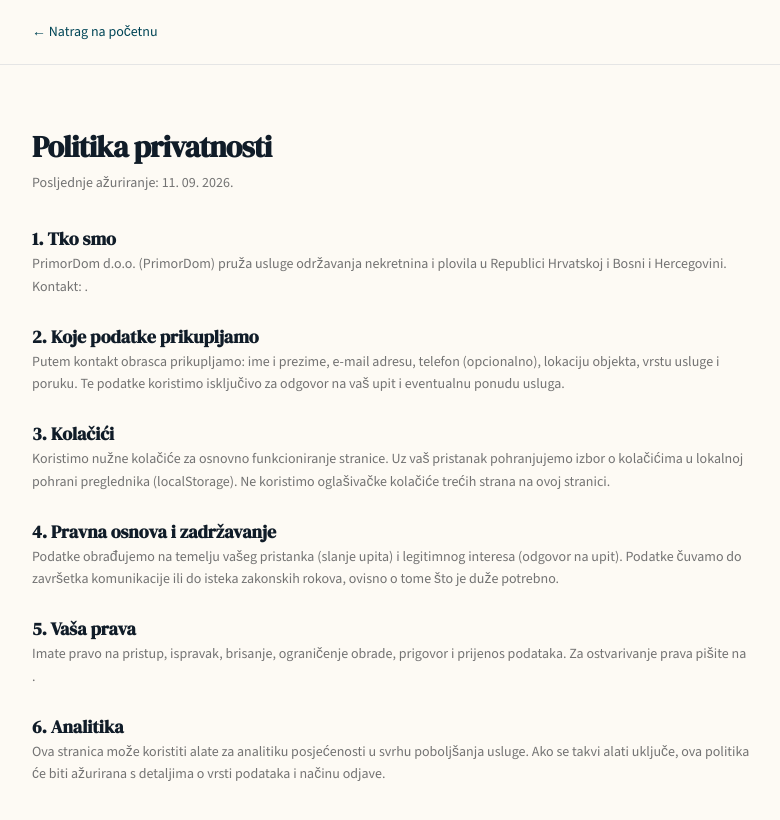
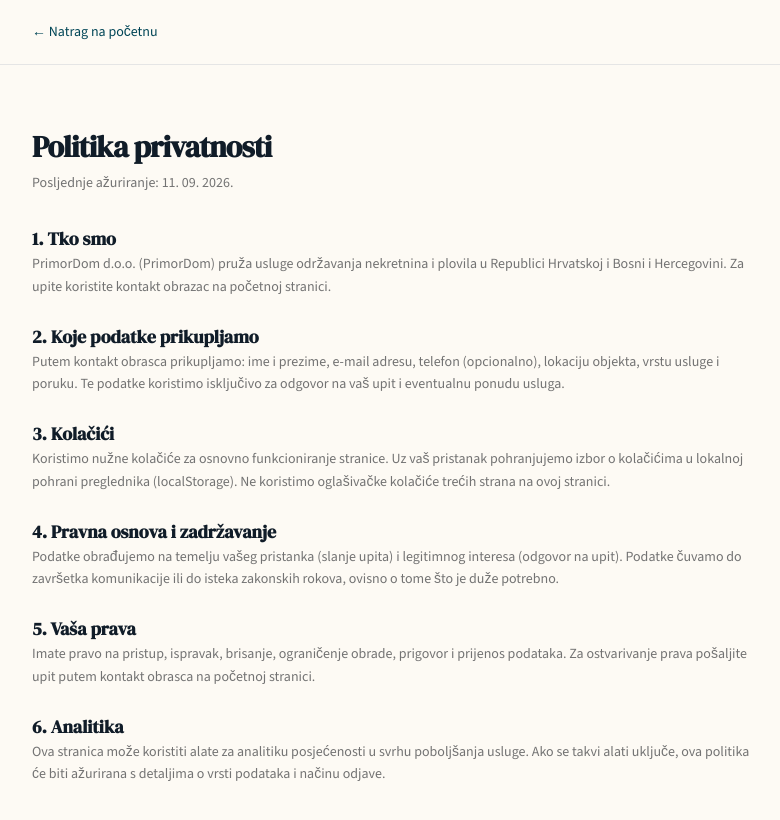
Before and after one commit to luka-006/primordom, a Next.js app: page /privatnost in a window 1280 px wide. Shown: the top 820 px of the page, without its empty margins (248-1028 px from the left). Built offline with nearby package versions, Linux system fonts and the light colour scheme; no server answers.

Commit message:
Sync PrimorDom site part 2

```diff
--- a/src/app/privatnost/page.tsx
+++ b/src/app/privatnost/page.tsx
@@ -4,7 +4,7 @@
 
 export const metadata: Metadata = {
   title: "Politika privatnosti",
-  description: `Politika privatnosti i kolačića — ${siteConfig.name}`,
+  description: `Politika privatnosti i kolačića, ${siteConfig.name}`,
 };
 
 export default function PrivacyPage() {
@@ -30,7 +30,7 @@
             <p>
               {siteConfig.legalName} ({siteConfig.name}) pruža usluge održavanja
               nekretnina i plovila u Republici Hrvatskoj i Bosni i Hercegovini.
-              Kontakt: {siteConfig.email}.
+              Za upite koristite kontakt obrazac na početnoj stranici.
             </p>
           </section>
 
@@ -68,11 +68,8 @@
             <h2 className="text-lg font-semibold text-foreground">5. Vaša prava</h2>
             <p>
               Imate pravo na pristup, ispravak, brisanje, ograničenje obrade,
-              prigovor i prijenos podataka. Za ostvarivanje prava pišite na{" "}
-              <a href={`mailto:${siteConfig.email}`} className="text-primary hover:underline">
-                {siteConfig.email}
-              </a>
-              .
+              prigovor i prijenos podataka. Za ostvarivanje prava pošaljite upit
+              putem kontakt obrasca na početnoj stranici.
             </p>
           </section>
 
--- a/src/components/contact-form.tsx
+++ b/src/components/contact-form.tsx
@@ -145,7 +145,8 @@
       </Button>
 
       <p className="text-xs text-muted-foreground">
-        Slanjem upita potvrđujete da ste pročitali <a href="/privatnost" className="underline underline-offset-2 hover:text-foreground">politiku privatnosti</a>.
+        Slanjem upita potvrđujete da ste pročitali{" "}
+        <a href="/privatnost" className="underline underline-offset-2 hover:text-foreground">politiku privatnosti</a>.
       </p>
     </form>
   );
--- a/src/components/cookie-banner.tsx
+++ b/src/components/cookie-banner.tsx
@@ -44,7 +44,8 @@
         <div className="flex-1 space-y-3">
           <p className="text-sm font-medium text-foreground">Kolačići i privatnost</p>
           <p className="text-sm leading-relaxed text-muted-foreground">
-            Koristimo nužne kolačiće za rad stranice te, uz vaš pristanak, obrađujemo podatke iz kontakt obrasca radi odgovora na upit. Više u <Link href="/privatnost" className="font-medium text-primary underline-offset-4 hover:underline">politici privatnosti</Link>.
+            Koristimo nužne kolačiće za rad stranice te, uz vaš pristanak, obrađujemo podatke iz kontakt obrasca radi odgovora na upit. Više u{" "}
+            <Link href="/privatnost" className="font-medium text-primary underline-offset-4 hover:underline">politici privatnosti</Link>.
           </p>
           <div className="flex flex-wrap gap-2">
             <Button size="sm" onClick={() => handleConsent("accepted")}>Prihvaćam</Button>
```
